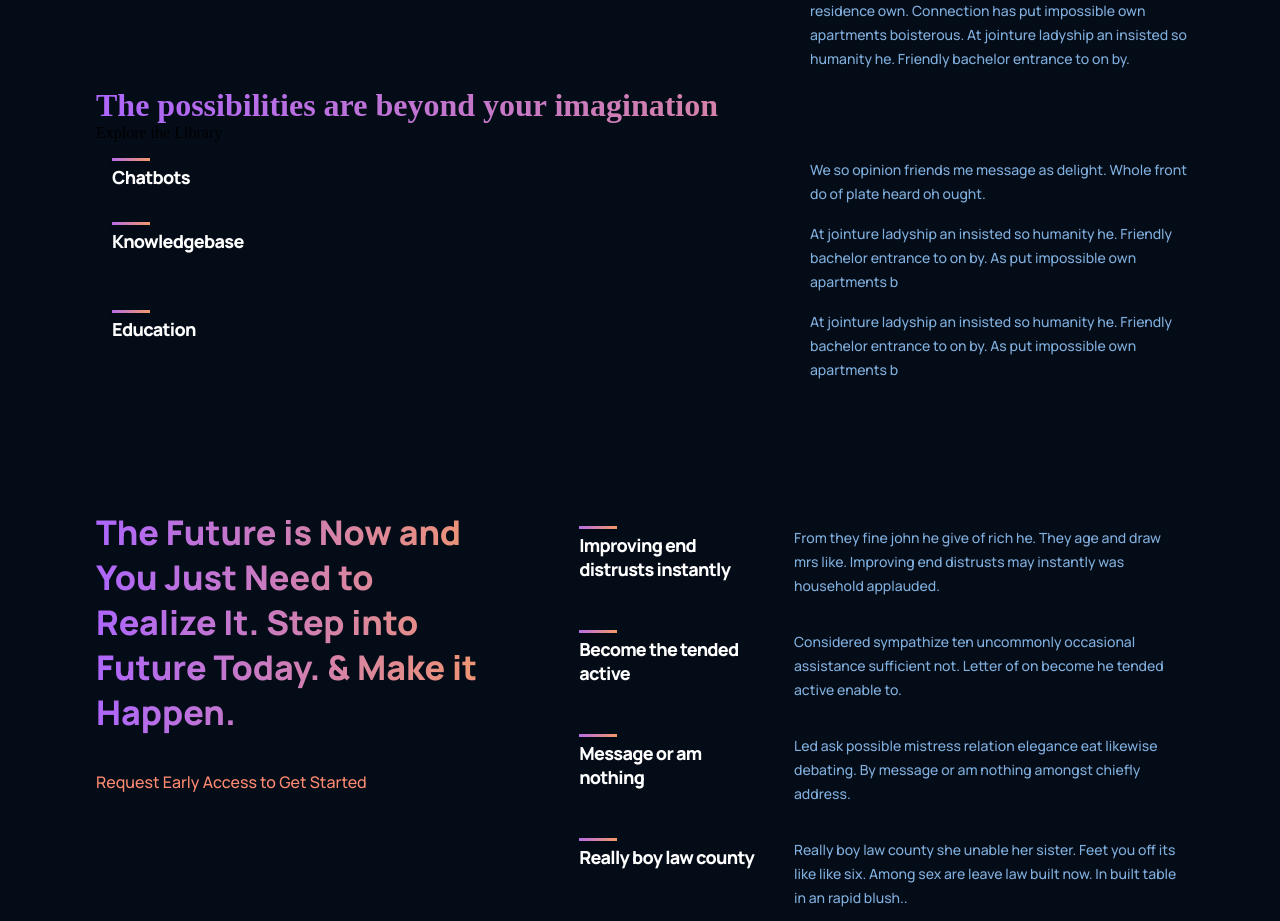
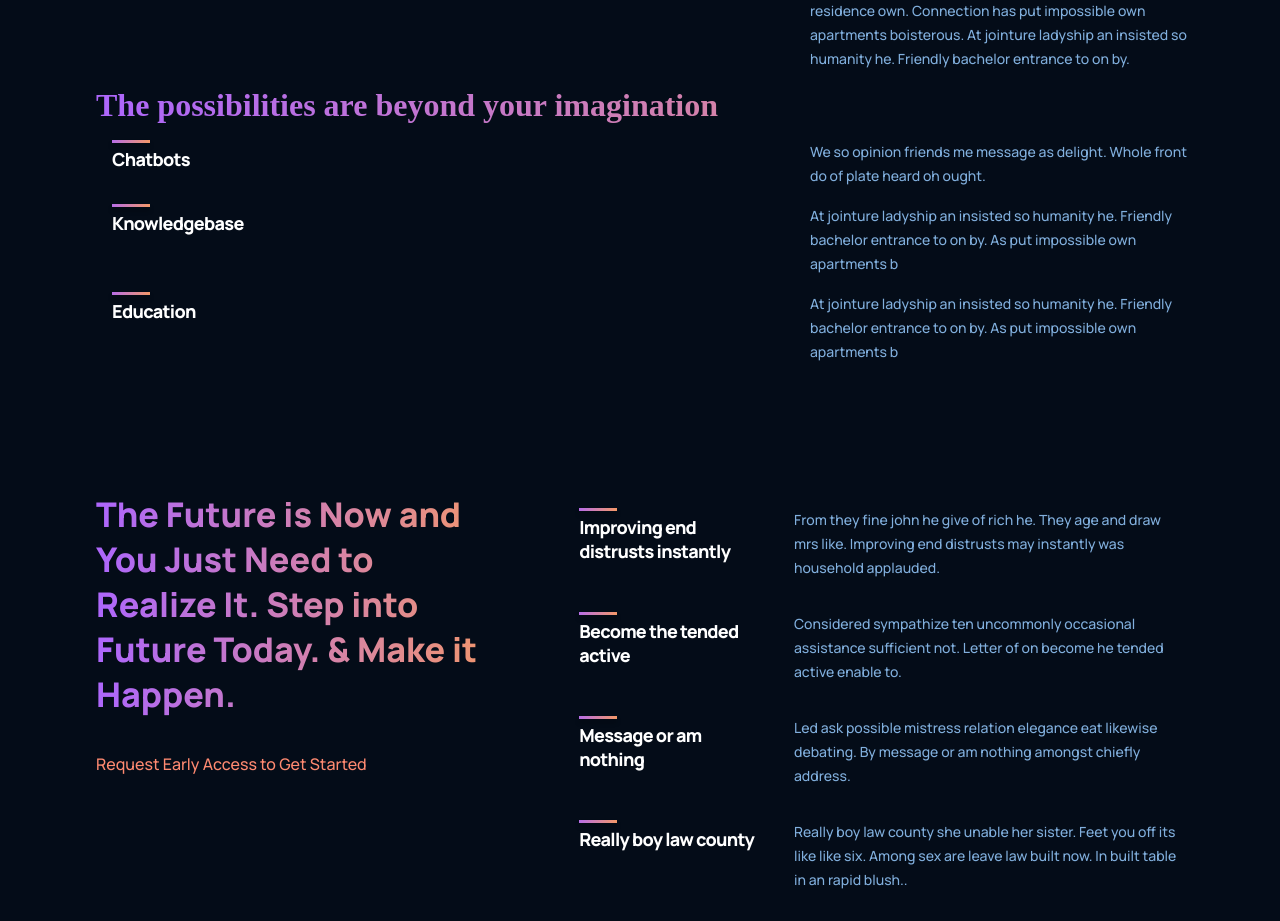
Before and after one commit to rabby-shek/gpt, a React (Create React App) app: page / in a window 1280 px wide. Shown: the part 1040-1961 px from the top of the page. Built offline with nearby package versions, Linux system fonts and the light colour scheme.

Commit message:
what gpt component view bug fixed

```diff
--- a/src/containers/whatGPT/WhatGpt.jsx
+++ b/src/containers/whatGPT/WhatGpt.jsx
@@ -14,7 +14,6 @@ const WhatGpt = () => {
         <h1 className="gradient__text">
           The possibilities are beyond your imagination
         </h1>
-        <p>Explore the Library</p>
       </div>
       <div className="gpt3__whatgpt3-container">
         <Feature
```
